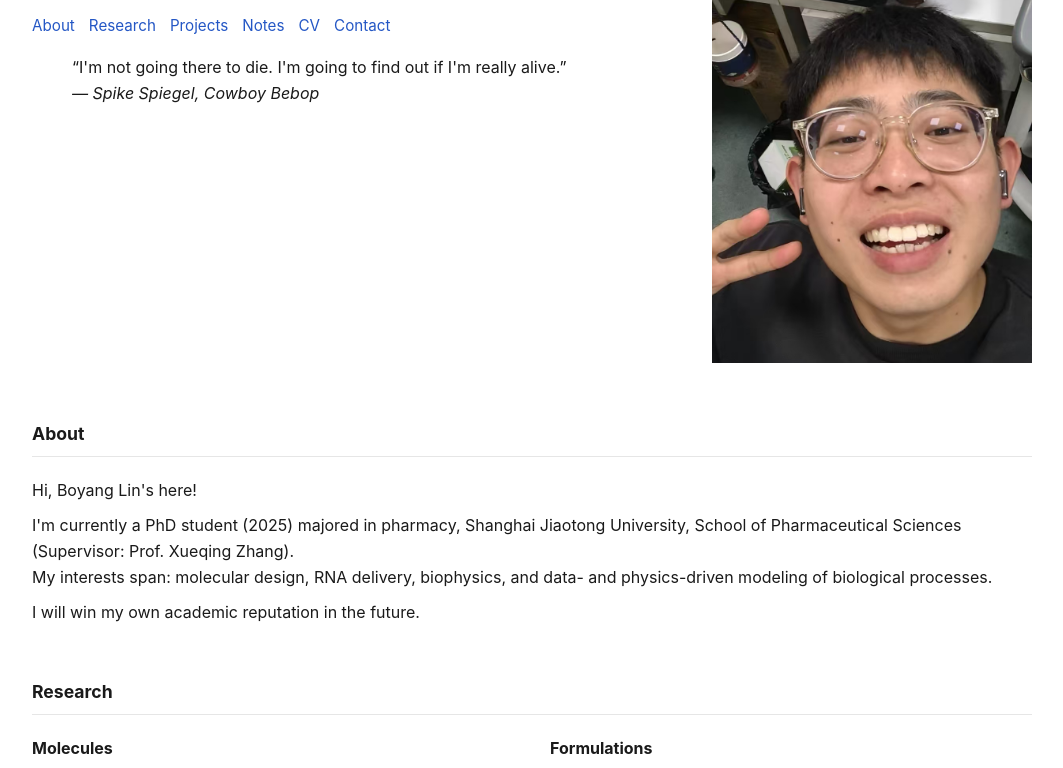
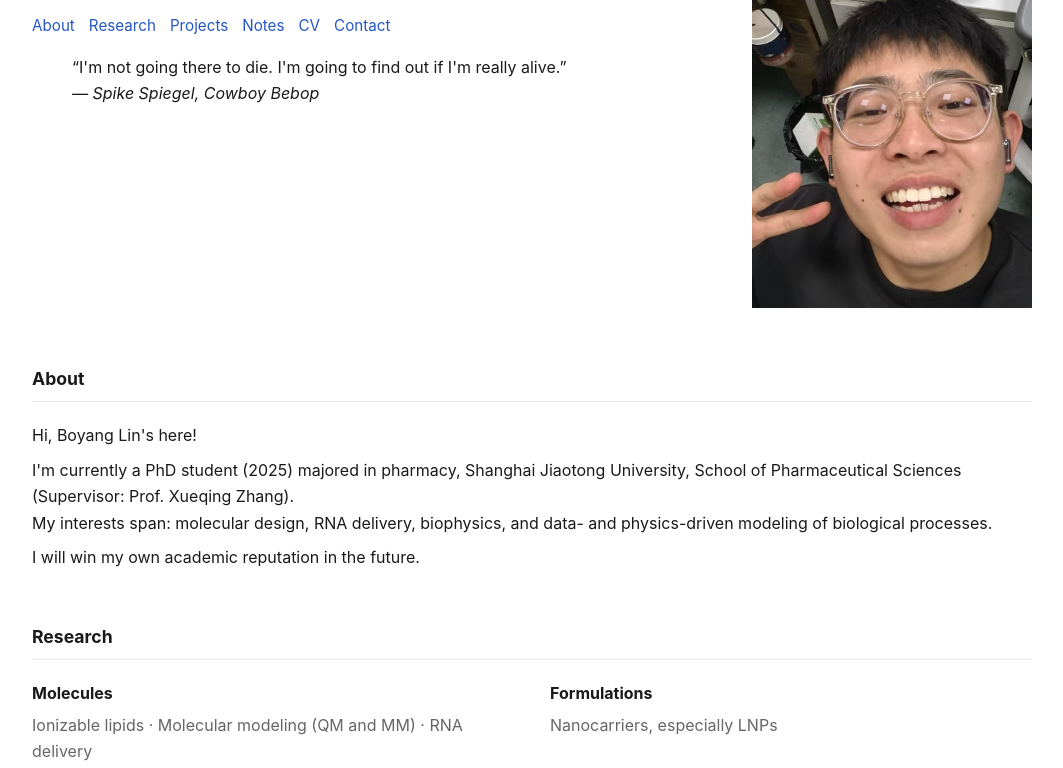
Before and after one commit to vacantase12/vacantase12.github.io, a plain HTML site: page index.html in a window 1280 px wide. Shown: the part 148-916 px from the top of the page, without its empty margins (108-1171 px from the left). Drawn offline with Linux system fonts and the light colour scheme.

Commit message:
Update index.html

```diff
--- a/index.html
+++ b/index.html
@@ -164,7 +164,7 @@
 
     .hero {
       display: grid;
-     grid-template-columns: 1fr 320px;
+     grid-template-columns: 1fr 280px;
      gap: 50px;
      align-items: start;
      margin-bottom: 56px;
```
